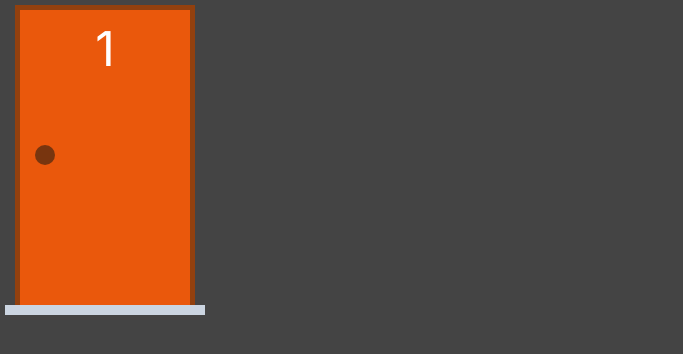
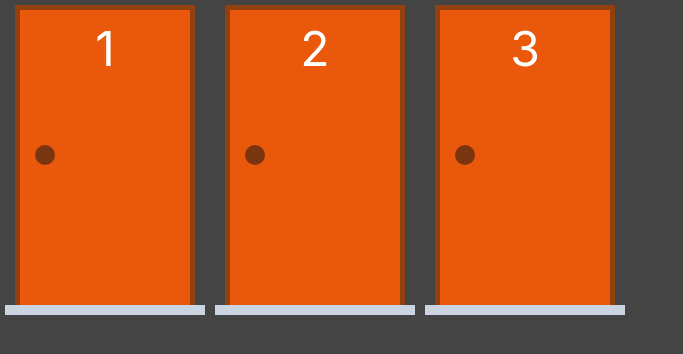
Before and after one commit to Filipe-Bacof/porta-premiada, a Next.js app: page / in a window 1280 px wide. Shown: the top 354 px of the page, without its empty margins (0-683 px from the left). Built offline with nearby package versions, Linux system fonts and the light colour scheme.

Commit message:
array of doors

```diff
--- a/src/app/page.tsx
+++ b/src/app/page.tsx
@@ -1,15 +1,22 @@
 'use client'
 
 import Door from '@/components/Door'
+import { createDoors } from '@/functions/doors'
 import DoorModel from '@/model/door'
 import { useState } from 'react'
 
 export default function Home() {
   const [p1, setP1] = useState(new DoorModel(1))
+  const [p2, setP2] = useState(new DoorModel(2))
+  const [p3, setP3] = useState(new DoorModel(3))
+
+  console.log(createDoors(3, 2))
 
   return (
-    <main className="flex flex-col">
+    <main className="flex">
       <Door value={p1} onChange={(newDoor) => setP1(newDoor)} />
+      <Door value={p2} onChange={(newDoor) => setP2(newDoor)} />
+      <Door value={p3} onChange={(newDoor) => setP3(newDoor)} />
     </main>
   )
 }
--- /dev/null
+++ b/src/functions/doors.ts
@@ -0,0 +1,9 @@
+import DoorModel from '@/model/door'
+
+export function createDoors(amount: number, selected: number): DoorModel[] {
+  return Array.from({ length: amount }, (_, i) => {
+    const num = i + 1
+    const hasGift = num === selected
+    return new DoorModel(num, hasGift)
+  })
+}
```
